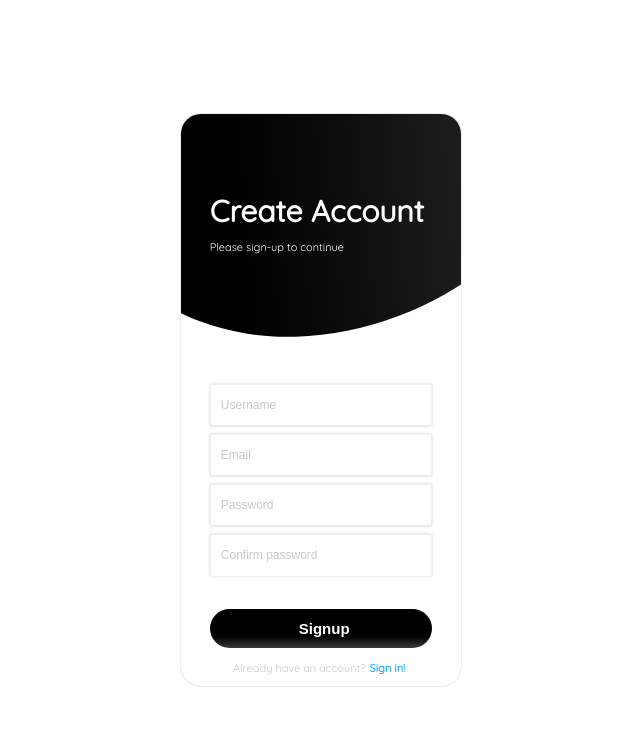
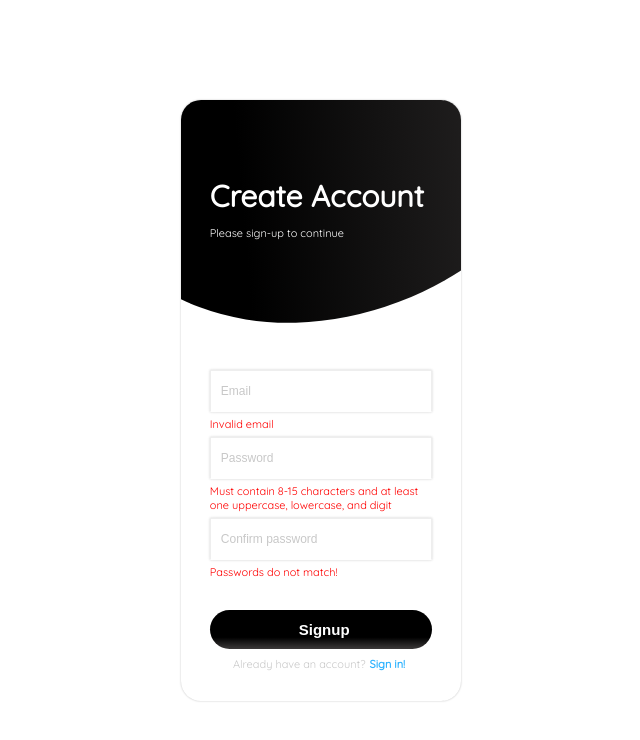
Before and after one commit to jaellampalli/COP-4331-Large-Project, a React (Create React App) app: page / in a window 1280 px wide. Both pictures are taken after a click on the link "Sign up!". Shown: the top 740 px of the page, without its empty margins (319-959 px from the left). Built offline with nearby package versions, Linux system fonts and the light colour scheme.

Commit message:
Getting input from user; displaying error messages

```diff
--- a/src/components/accountBox/common.jsx
+++ b/src/components/accountBox/common.jsx
@@ -15,11 +15,18 @@ export const FormContainer = styled.form`
   flex-direction: column;
 `;
 
-export const AltPrompt = styled.a`
+export const ErrorMessage = styled.span`
+  font-size: 11px;
+  color: red;
+  text-align: left;
+  margin-bottom: 6px;
+  display: none;
+`;
+
+export const AltPrompt = styled.div`
   font-size: 11px;
   color: rgba(200, 200, 200, 1);
   font-weight: 500;
-  text-decoration: none;
 `;
 
 export const ColorLink = styled.a`
@@ -28,6 +35,7 @@ export const ColorLink = styled.a`
   font-weight: bold;
   text-decoration: none;
   margin: 0 4px;
+  cursor: pointer;
 `;
 
 export const Input = styled.input`
@@ -36,7 +44,7 @@ export const Input = styled.input`
   outline: none;
   border: 1px solid rgba(200, 200, 200, 0.3);
   padding: 0px 10px;
-  margin-bottom: 8px;
+  margin-bottom: 5px;
   border-bottom: 1.4px solid transparent;
   box-shadow: 0px 0px 2.5px rgba(15, 15, 15, 0.19);
   transition: all 200ms ease-in-out;
@@ -51,6 +59,9 @@ export const Input = styled.input`
   &:focus {
     outline: none;
     border-bottom: 2px solid black;
+  }
+  &:invalid ~ span {
+    display: block;
   }
 `;
 
--- a/src/components/accountBox/index.jsx
+++ b/src/components/accountBox/index.jsx
@@ -4,6 +4,7 @@ import { LoginForm } from "./login";
 import { SignupForm } from "./signup";
 import { motion } from "framer-motion";
 import { AccountContext } from "./accountContext";
+import { ErrorMessage } from "./common";
 
 /* container for the whole section */
 const BoxContainer = styled.div`
@@ -76,6 +77,7 @@ const FormContainer = styled.div`
   flex-direction: column;
   padding: 10px 1.8em;
   text-align: center;
+  margin-bottom: 20px;
 `;
 
 const backdropVariants = {
--- a/src/components/accountBox/login.jsx
+++ b/src/components/accountBox/login.jsx
@@ -1,23 +1,30 @@
 import React, { useContext } from "react";
+import { useState } from 'react';
 import { BoxContainer,
     FormContainer,
     Input,
     AltPrompt,
     ColorLink,
-    SubmitButton } from "./common";
+    SubmitButton} from "./common";
 import { AccountContext } from "./accountContext";
 
 export function LoginForm(props) {
+    const [email, setEmail] = useState('');
+    const [password, setPassword] = useState('');
 
     const { switchToSignup } = useContext(AccountContext);
 
+    const handleSubmit = (e) => {
+        e.preventDefault();
+    }
+
     return (<BoxContainer>
         <FormContainer>
-            <Input type="text" placeholder="Username" />
-            <Input type="password" placeholder="Password" />
+            <Input value={email} onChange={(e) => setEmail(e.target.value)} type="email" placeholder="Email" />
+            <Input value={password} onChange={(e) => setPassword(e.target.value)} type="password" placeholder="Password" />
         </FormContainer>
-        <AltPrompt href = "#">Forgot password?</AltPrompt>
-        <SubmitButton type = "submit">Login</SubmitButton>
-        <AltPrompt href = "#">Don't have an account?<ColorLink onClick={switchToSignup}>Sign up!</ColorLink></AltPrompt>
+        <AltPrompt href="#">Forgot password?</AltPrompt>
+        <SubmitButton onClick={handleSubmit} type="submit">Login</SubmitButton>
+        <AltPrompt href="#">Don't have an account?<ColorLink onClick={switchToSignup}>Sign up!</ColorLink></AltPrompt>
     </BoxContainer>);
 }
--- a/src/components/accountBox/signup.jsx
+++ b/src/components/accountBox/signup.jsx
@@ -1,27 +1,75 @@
 import React from "react";
 import { BoxContainer,
     FormContainer,
-    Input,
     AltPrompt,
     ColorLink,
     SubmitButton } from "./common";
 import { AccountContext } from "./accountContext";
-import { useContext } from 'react';
+import { useContext, useState } from 'react';
+import FormInput from "./signupInputs";
 
 export function SignupForm(props) {
+    // used to switch screens
+    const { switchToLogin } = useContext(AccountContext);
 
-    const { switchToLogin } = useContext(AccountContext);
+    // values to get from user
+    const [values, setValues] = useState({
+        email: "",
+        initPass: "",
+        password: "",
+    });
+
+    const inputs = [
+        {
+            id: "emailField",
+            name: "email",
+            type: "email",
+            placeholder: "Email",
+            pattern: "^[\w-\.]+@([\w-]+\.)+[\w-]{2,4}$",
+            errMsg: "Invalid email",
+            required: true,
+        },
+        {
+            id: "initPassField",
+            name: "initPass",
+            type: "password",
+            placeholder: "Password",
+            pattern: "^(?=.*[0-9])(?=.*[a-z])(?=.*[A-Z]).{8,15}$",
+            errMsg: "Must contain 8-15 characters and at least one uppercase, lowercase, and digit",
+            required: true,
+        },
+        {
+            id: "confirmPassField",
+            name: "password",
+            type: "password",
+            placeholder: "Confirm password",
+            pattern: values.initPass,
+            errMsg: "Passwords do not match!",
+            required: true,
+        }
+    ]
+
+    // supplementary functions to help with getting inputs
+    const handleSubmit = (e) => {
+        e.preventDefault();
+    }
+
+    const onChange = (e) => {
+        setValues({...values, [e.target.name]: e.target.value})
+    };
 
     return (
         <BoxContainer>
-            <FormContainer>
-                <Input type="text" placeholder="Username" />
-                <Input type="email" placeholder="Email" />
-                <Input type="password" placeholder="Password" />
-                <Input type="password" placeholder="Confirm password" />
+            <FormContainer onSubmit={handleSubmit}>
+                {inputs.map((input) =>(
+                    <FormInput key={input.id}
+                    {...input}
+                    value={values[input.name]}
+                    onChange={onChange} />
+                ))}
             </FormContainer>
-            <SubmitButton type = "submit">Signup</SubmitButton>
-            <AltPrompt href = "#">Already have an account?<ColorLink onClick={switchToLogin}>Sign in!</ColorLink></AltPrompt>
+            <SubmitButton onClick={handleSubmit} type="submit">Signup</SubmitButton>
+            <AltPrompt href="#">Already have an account?<ColorLink onClick={switchToLogin}>Sign in!</ColorLink></AltPrompt>
         </BoxContainer>
     );
 }
--- /dev/null
+++ b/src/components/accountBox/signupInputs.jsx
@@ -0,0 +1,16 @@
+import { Input } from "./common";
+import { ErrorMessage } from "./common";
+
+const FormInput = (props) => {
+    const { errMsg, onChange, id, ...inputProps } = props;
+
+    return (
+        <div className="form-group">
+            <Input {...inputProps}
+              onChange={onChange}/>
+            <ErrorMessage>{errMsg}</ErrorMessage>
+        </div>
+    );
+};
+
+export default FormInput;
```
